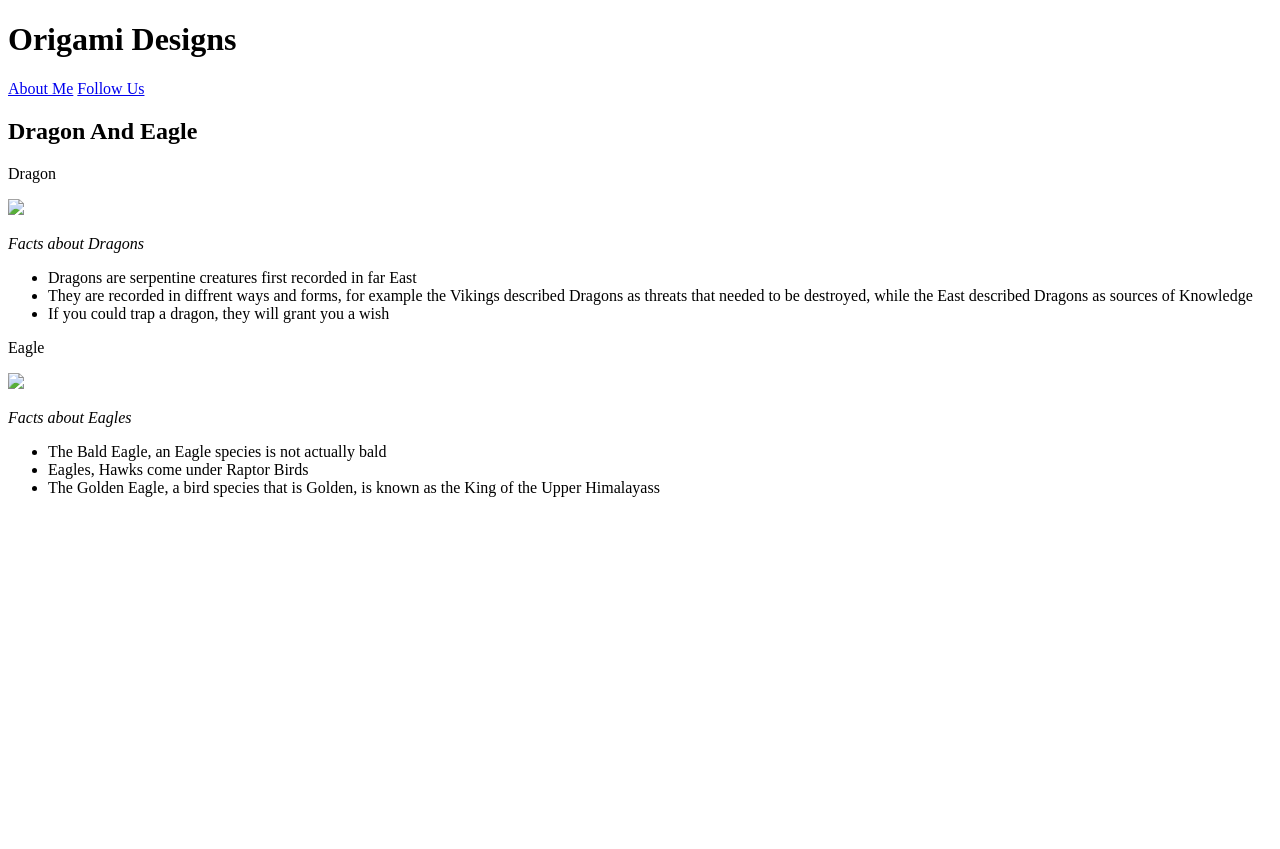
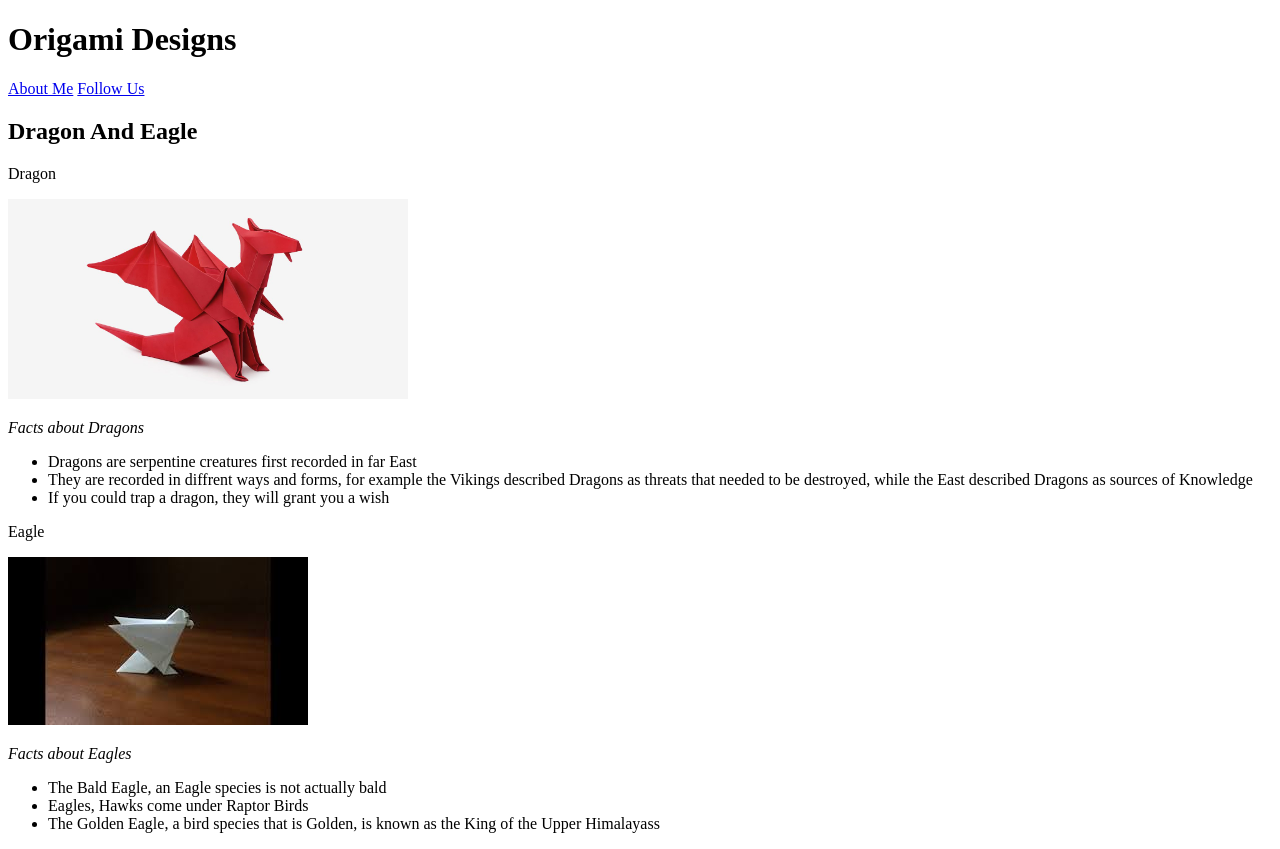
Before and after one commit to Idhant07/Origami, a plain HTML site: page index.html in a window 1280 px wide. Before the commit the page ends 800 px from the top, so only its background shows below. Drawn offline with Linux system fonts and the light colour scheme.

Commit message:
Add files via upload

```diff
--- a/index.html
+++ b/index.html
@@ -18,7 +18,7 @@
     Dragon And Eagle
 </h2>
 <p>Dragon</p>
-<a href="https://www.youtube.com/watch?v=kUsxMXwCW8A"><img src="dragonorigami.jpg"/></a>
+<a href="https://www.youtube.com/watch?v=kUsxMXwCW8A" target="_blank"><img src="Photos/dragonorigami.jpg" width=400 height=200/></a>
 <p><i>Facts about Dragons</i></p>
 <ul>
     <li>Dragons are serpentine creatures first recorded in far East</li>
@@ -26,7 +26,7 @@
     <li>If you could trap a dragon, they will grant you a wish</li>
 </ul>
 <p>Eagle</p>
-<a href="https://www.youtube.com/watch?v=aIUq0TdkOyk"><img src="eagle origami.jpg"></a>
+<a href="https://www.youtube.com/watch?v=aIUq0TdkOyk" target="_blank"><img src="Photos/eagle origami.jpg"></a>
 <p><i>Facts about Eagles</i></p>
 <ul>
     <li>The Bald Eagle, an Eagle species is not actually bald</li>
```
Also changed, not shown: Photos/dragonorigami.jpg (added), Photos/eagle origami.jpg (added).
